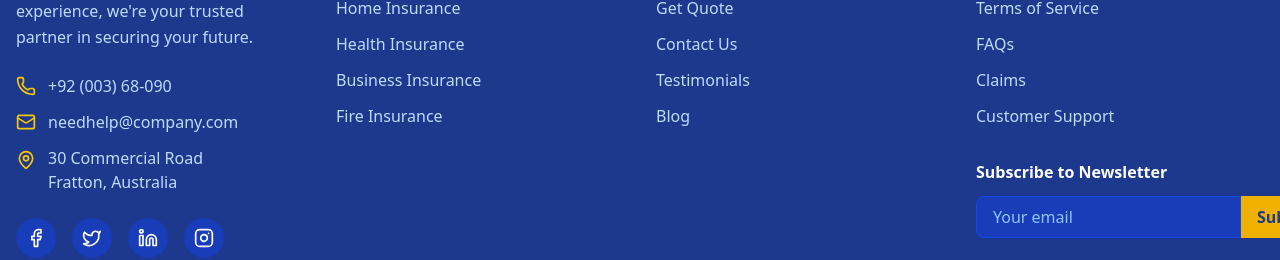
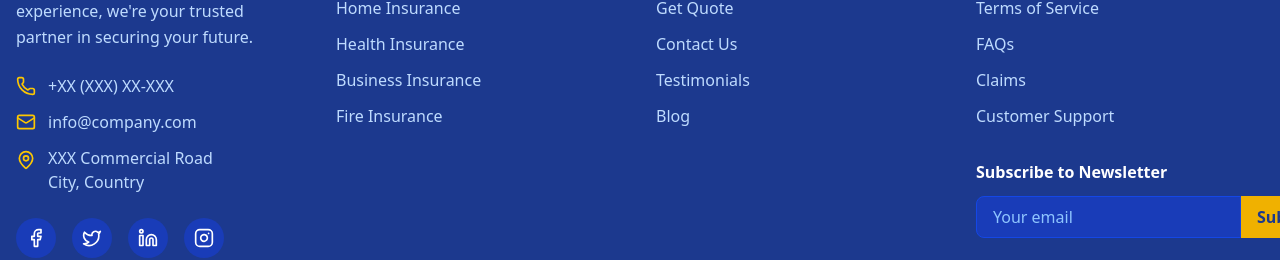
Before and after one commit to G-Bryan237/insurance-service, a Next.js app: page / in a window 1280 px wide. Shown: the part 8066-8326 px from the top of the page. Built offline with nearby package versions, Linux system fonts and the light colour scheme.

Commit message:
Hidden information

```diff
--- a/components/Footer.tsx
+++ b/components/Footer.tsx
@@ -68,17 +68,17 @@ export function Footer() {
             <div className="space-y-3">
               <div className="flex items-center space-x-3">
                 <Phone className="w-5 h-5 text-yellow-400 flex-shrink-0" />
-                <span className="text-blue-200">+92 (003) 68-090</span>
+                <span className="text-blue-200">+XX (XXX) XX-XXX</span>
               </div>
               <div className="flex items-center space-x-3">
                 <Mail className="w-5 h-5 text-yellow-400 flex-shrink-0" />
-                <span className="text-blue-200">needhelp@company.com</span>
+                <span className="text-blue-200">info@company.com</span>
               </div>
               <div className="flex items-start space-x-3">
                 <MapPin className="w-5 h-5 text-yellow-400 flex-shrink-0 mt-1" />
                 <span className="text-blue-200">
-                  30 Commercial Road<br />
-                  Fratton, Australia
+                  XXX Commercial Road<br />
+                  City, Country
                 </span>
               </div>
             </div>
```
